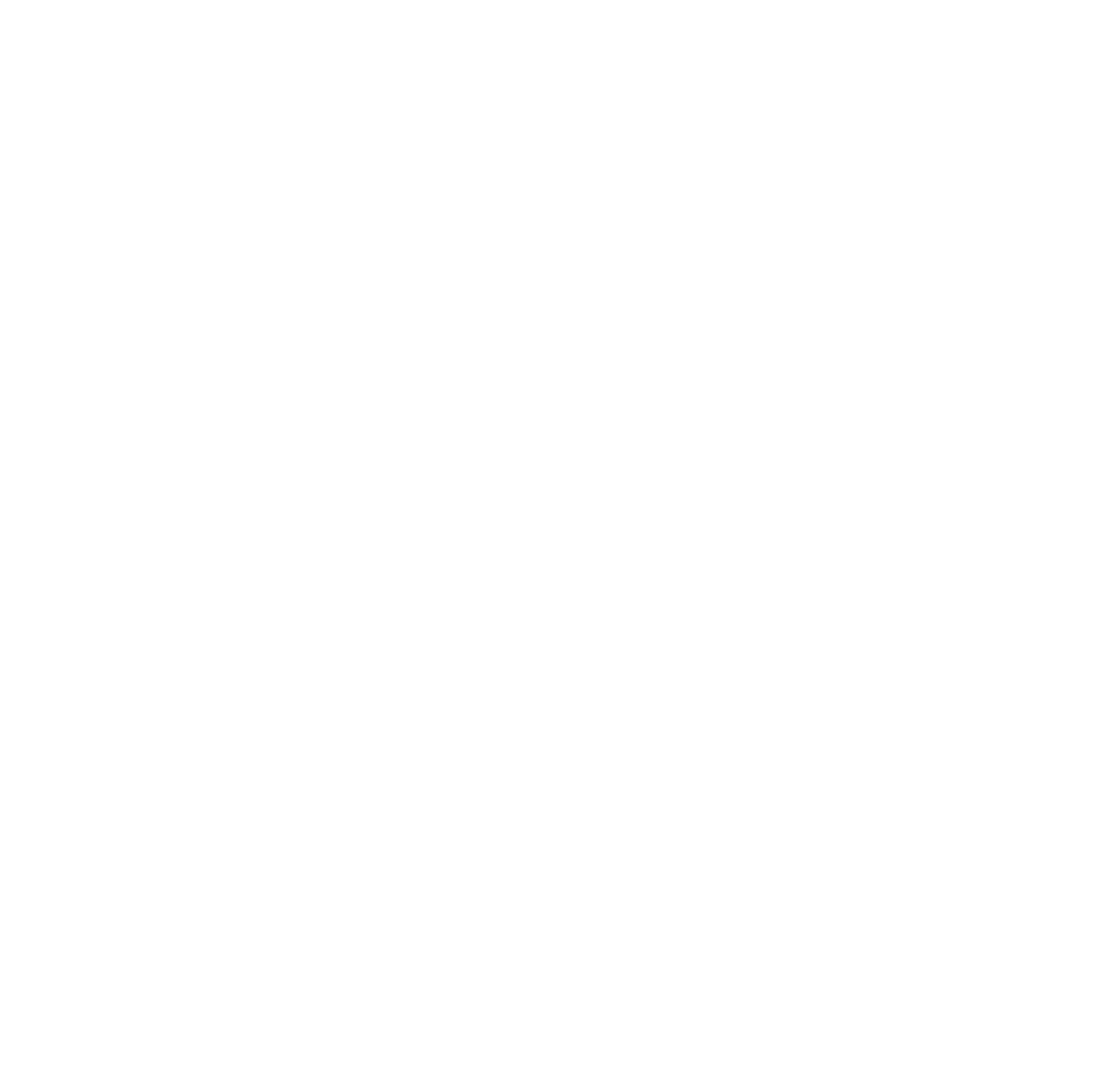
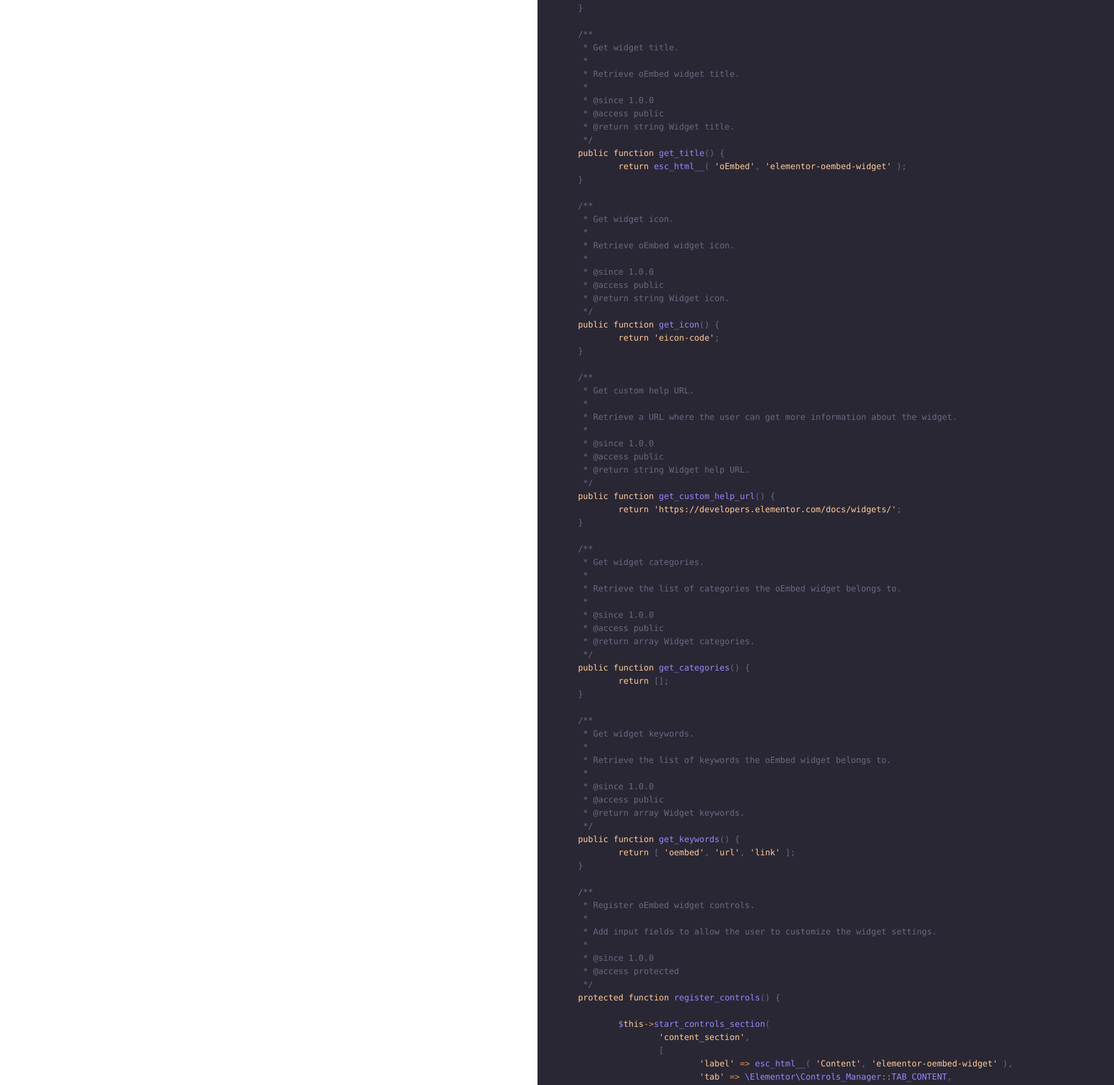
Before and after one commit to tawhidulIKhan/elementor-custom-widget-generator, a React (Create React App) app: page / in a window 1280 px wide. Shown: the part 460-2269 px from the top of the page at 60% size, 1857 px wide, since content can reach past the window. Before the commit the page ends 800 px from the top, so only its background shows below. Built offline with nearby package versions, Linux system fonts and the light colour scheme.

Commit message:
feat: add section and basic control display on code viewer

```diff
--- a/package.json
+++ b/package.json
@@ -14,6 +14,7 @@
     "@types/react-dom": "^18.0.0",
     "antd": "^4.21.0",
     "clsx": "^1.1.1",
+    "prism-react-renderer": "^1.3.3",
     "react": "^18.1.0",
     "react-dom": "^18.1.0",
     "react-redux": "^8.0.2",
--- a/src/components/widgetCode/WidgetCode.tsx
+++ b/src/components/widgetCode/WidgetCode.tsx
@@ -1,5 +1,218 @@
-import React from 'react';
+/* eslint-disable @typescript-eslint/no-unused-vars */
+/* eslint-disable no-console */
+/* eslint-disable react/jsx-props-no-spreading */
+import React, { useEffect, useState } from 'react';
+import Highlight, { defaultProps } from 'prism-react-renderer';
+import { connect } from 'react-redux';
+import { RootState } from '../../store';
 
-export default function WidgetCode() {
-  return <div>WidgetCode</div>;
+function WidgetCode(props: any) {
+  const { widget } = props;
+  const [codeSn, setCodeSn] = useState('');
+  const getSections = () => {
+    let output = '';
+    const sectionStart = `$this->start_controls_section(
+			'content_section',
+			[
+				'label' => esc_html__( 'Content', 'elementor-oembed-widget' ),
+				'tab' => \\Elementor\\Controls_Manager::TAB_CONTENT,
+			]
+		);`;
+    const sectionEnd = `$this->end_controls_section();`;
+    const startcontrol = `	$this->add_control(
+			'url',`;
+    const endcontrol = `);`;
+
+    widget.sections.forEach((itr: any) => {
+      output += `${sectionStart}`;
+      itr.controls.forEach((control: any) => {
+        output += `${startcontrol}`;
+        output += `[`;
+        const controls: any = {
+          label: `esc_html__('${control.label}', 'elementor-oembed-widget')`,
+          type: `${control.type}`,
+        };
+        Object.keys(controls).forEach((key: any) => {
+          output += `'${key}' => ${controls[key]},`;
+        });
+        output += `]`;
+        output += `${endcontrol}`;
+
+        output += `${sectionEnd}`;
+      });
+    });
+    return output;
+  };
+
+  const getCode = () => `
+/**
+ * Elementor oEmbed Widget.
+ *
+ * Elementor widget that inserts an embbedable content into the page, from any given URL.
+ *
+ * @since 1.0.0
+ */
+class ${widget.title}_Widget extends \\Elementor\\Widget_Base {
+
+	/**
+	 * Get widget name.
+	 *
+	 * Retrieve oEmbed widget name.
+	 *
+	 * @since 1.0.0
+	 * @access public
+	 * @return string Widget name.
+	 */
+	public function get_name() {
+		return 'oembed';
+	}
+
+	/**
+	 * Get widget title.
+	 *
+	 * Retrieve oEmbed widget title.
+	 *
+	 * @since 1.0.0
+	 * @access public
+	 * @return string Widget title.
+	 */
+	public function get_title() {
+		return esc_html__( 'oEmbed', 'elementor-oembed-widget' );
+	}
+
+	/**
+	 * Get widget icon.
+	 *
+	 * Retrieve oEmbed widget icon.
+	 *
+	 * @since 1.0.0
+	 * @access public
+	 * @return string Widget icon.
+	 */
+	public function get_icon() {
+		return 'eicon-code';
+	}
+
+	/**
+	 * Get custom help URL.
+	 *
+	 * Retrieve a URL where the user can get more information about the widget.
+	 *
+	 * @since 1.0.0
+	 * @access public
+	 * @return string Widget help URL.
+	 */
+	public function get_custom_help_url() {
+		return 'https://developers.elementor.com/docs/widgets/';
+	}
+
+	/**
+	 * Get widget categories.
+	 *
+	 * Retrieve the list of categories the oEmbed widget belongs to.
+	 *
+	 * @since 1.0.0
+	 * @access public
+	 * @return array Widget categories.
+	 */
+	public function get_categories() {
+		return [${widget.categories.map((itr: any) => `'${itr}'`).join(', ')}];
+	}
+
+	/**
+	 * Get widget keywords.
+	 *
+	 * Retrieve the list of keywords the oEmbed widget belongs to.
+	 *
+	 * @since 1.0.0
+	 * @access public
+	 * @return array Widget keywords.
+	 */
+	public function get_keywords() {
+		return [ 'oembed', 'url', 'link' ];
+	}
+
+	/**
+	 * Register oEmbed widget controls.
+	 *
+	 * Add input fields to allow the user to customize the widget settings.
+	 *
+	 * @since 1.0.0
+	 * @access protected
+	 */
+	protected function register_controls() {
+    ${getSections()}
+		$this->start_controls_section(
+			'content_section',
+			[
+				'label' => esc_html__( 'Content', 'elementor-oembed-widget' ),
+				'tab' => \\Elementor\\Controls_Manager::TAB_CONTENT,
+			]
+		);
+
+		$this->add_control(
+			'url',
+			[
+				'label' => esc_html__( 'URL to embed', 'elementor-oembed-widget' ),
+				'type' => \\Elementor\\Controls_Manager::TEXT,
+				'input_type' => 'url',
+				'placeholder' => esc_html__( 'https://your-link.com', 'elementor-oembed-widget' ),
+			]
+		);
+
+		$this->end_controls_section();
+
+	}
+
+	/**
+	 * Render oEmbed widget output on the frontend.
+	 *
+	 * Written in PHP and used to generate the final HTML.
+	 *
+	 * @since 1.0.0
+	 * @access protected
+	 */
+	protected function render() {
+
+		$settings = $this->get_settings_for_display();
+		$html = wp_oembed_get( $settings['url'] );
+
+		echo '<div class="oembed-elementor-widget">';
+		echo ( $html ) ? $html : $settings['url'];
+		echo '</div>';
+
+	}
+
 }
+`;
+
+  useEffect(() => {
+    setCodeSn(getCode());
+  }, [widget]);
+
+  console.log(widget);
+
+  return (
+    <div>
+      <Highlight {...defaultProps} code={codeSn} language="jsx">
+        {({ className, style, tokens, getLineProps, getTokenProps }) => (
+          <pre className={className} style={style}>
+            {tokens.map((line, i) => (
+              <div {...getLineProps({ line, key: i })}>
+                {line.map((token, key) => (
+                  <span {...getTokenProps({ token, key })} />
+                ))}
+              </div>
+            ))}
+          </pre>
+        )}
+      </Highlight>
+    </div>
+  );
+}
+
+const mapStateToProps = (state: RootState) => ({
+  widget: state.widget,
+});
+
+export default connect(mapStateToProps, null)(WidgetCode);
--- a/src/components/widgetControlListItem/WidgetControlListItem.tsx
+++ b/src/components/widgetControlListItem/WidgetControlListItem.tsx
@@ -1,4 +1,4 @@
-import { Input } from 'antd';
+import { Input, Select } from 'antd';
 import { ControlInterface } from '../../interfaces/widget';
 import './WidgetControlListItem.scss';
 
@@ -16,7 +16,53 @@
         </div>
         <div className="widget__form__column">
           <p className="section__item__label">Control Type</p>
-          <Input defaultValue={control.type} />
+          <Select defaultValue={control.type}>
+            <Select.Option value="\\Elementor\\Controls_Manager::TEXT">
+              Text
+            </Select.Option>
+            <Select.Option value="\\Elementor\\Controls_Manager::TEXTAREA">
+              Textarea
+            </Select.Option>
+            <Select.Option value="\\Elementor\\Controls_Manager::SELECT">
+              Select
+            </Select.Option>
+            <Select.Option value="\\Elementor\\Controls_Manager::SWITCHER">
+              Switcher
+            </Select.Option>
+            <Select.Option value="\\Elementor\\Controls_Manager::NUMBER">
+              Number
+            </Select.Option>
+            <Select.Option value="\\Elementor\\Controls_Manager::SLIDER">
+              Slider
+            </Select.Option>
+            <Select.Option value="\\Elementor\\Controls_Manager::DIMENSIONS">
+              Dimensions
+            </Select.Option>
+            <Select.Option value="\\Elementor\\Controls_Manager::COLOR">
+              Color
+            </Select.Option>
+            <Select.Option value="\\Elementor\\Controls_Manager::MEDIA">
+              Media
+            </Select.Option>
+            <Select.Option value="\\Elementor\\Controls_Manager::GALLERY">
+              Gallery
+            </Select.Option>
+            <Select.Option value="\\Elementor\\Controls_Manager::HEADING">
+              Heading
+            </Select.Option>
+            <Select.Option value="\\Elementor\\Controls_Manager::DIVIDER">
+              Divider
+            </Select.Option>
+            <Select.Option value="\\Elementor\\Controls_Manager::ICON">
+              Icon
+            </Select.Option>
+            <Select.Option value="\\Elementor\\Controls_Manager::ICON_GROUP">
+              Icon Group
+            </Select.Option>
+            <Select.Option value="\\Elementor\\Controls_Manager::IMAGE_DRAG_AREA">
+              Image Drag Area
+            </Select.Option>
+          </Select>
         </div>
       </div>
     </div>
--- a/src/components/widgetForm/WidgetForm.tsx
+++ b/src/components/widgetForm/WidgetForm.tsx
@@ -1,3 +1,4 @@
+/* eslint-disable no-console */
 import { Input, Select } from 'antd';
 import { ChangeEvent } from 'react';
 import { connect } from 'react-redux';
@@ -8,15 +9,25 @@
 
 interface Props {
   widget: any;
-  setTitle: (title: string) => void;
+  setTitle: (title: any) => void;
 }
 
 function WidgetForm(props: Props) {
   const { setTitle } = props;
   const { widget } = props;
   const onTitleChange = (ev: ChangeEvent<{ value: string }>) => {
-    setTitle(ev.target.value);
+    setTitle({
+      value: ev.target.value,
+      key: 'title',
+    });
   };
+  const onCategoryChange = (category: any) => {
+    setTitle({
+      value: [category],
+      key: 'categories',
+    });
+  };
+
   return (
     <div className="widget__form">
       <div className="widget__form__row">
@@ -37,9 +48,9 @@
             <Select.Option selected disabled value="1">
               Select widget icon
             </Select.Option>
-            <Select.Option value="2">icon 1</Select.Option>
-            <Select.Option value="3">icon 1</Select.Option>
-            <Select.Option value="4">icon 1</Select.Option>
+            <Select.Option value="general">General</Select.Option>
+            <Select.Option value="social">Social</Select.Option>
+            <Select.Option value="media">Media</Select.Option>
           </Select>
         </div>
         <div className="widget__form__column">
@@ -47,13 +58,17 @@
           <p>ex: keywords</p>
         </div>
         <div className="widget__form__column">
-          <Select defaultValue="1" style={{ width: 200 }}>
+          <Select
+            onChange={onCategoryChange}
+            defaultValue="1"
+            style={{ width: 200 }}
+          >
             <Select.Option selected disabled value="1">
               Select or create widget categories
             </Select.Option>
-            <Select.Option value="2">icon 1</Select.Option>
-            <Select.Option value="3">icon 1</Select.Option>
-            <Select.Option value="4">icon 1</Select.Option>
+            <Select.Option value="general">General</Select.Option>
+            <Select.Option value="social">Social</Select.Option>
+            <Select.Option value="media">Media</Select.Option>
           </Select>
         </div>
         <div className="widget__form__column">
--- a/src/pages/WidgetGenerator.tsx
+++ b/src/pages/WidgetGenerator.tsx
@@ -1,4 +1,5 @@
 import React from 'react';
+import WidgetCode from '../components/widgetCode/WidgetCode';
 import WidgetForm from '../components/widgetForm/WidgetForm';
 import './WidgetGenerator.scss';
 
@@ -9,7 +10,9 @@
         <div className="wg__content__left">
           <WidgetForm />
         </div>
-        <div className="wg__content__right" />
+        <div className="wg__content__right">
+          <WidgetCode />
+        </div>
       </div>
     </div>
   );
--- a/src/store/reducers/widget.ts
+++ b/src/store/reducers/widget.ts
@@ -15,7 +15,7 @@
     case SET_WIDGET_TITLE:
       return {
         ...state,
-        title: payload,
+        [payload.key]: payload.value,
       };
     case SET_WIDGET_SECTION:
       return {
```
Also changed, not shown: 1 other file (tests, documents, lock files or other folders).
